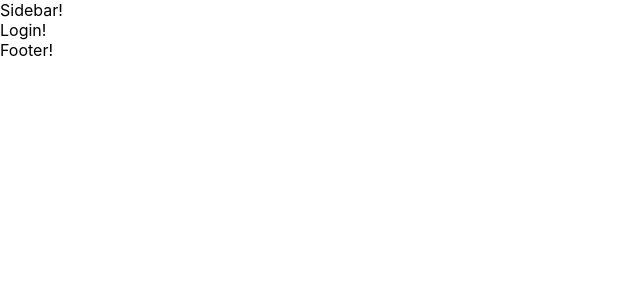
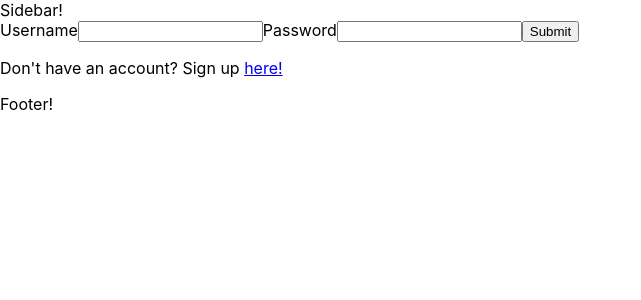
Before and after one commit to PotluckPlanner-devin/Front-End-React, a React (Create React App) app: page / in a window 1280 px wide. Shown: the top 300 px of the page, without its empty margins (0-641 px from the left). Built offline with nearby package versions, Linux system fonts and the light colour scheme.

Commit message:
Login.js working, dependencies added

```diff
--- a/package.json
+++ b/package.json
@@ -6,13 +6,15 @@
     "@testing-library/jest-dom": "^4.2.4",
     "@testing-library/react": "^9.3.2",
     "@testing-library/user-event": "^7.1.2",
+    "axios": "^0.19.2",
     "react": "^16.13.0",
     "react-dom": "^16.13.0",
     "react-redux": "^7.2.0",
     "react-router-dom": "^5.1.2",
     "react-scripts": "3.4.0",
     "redux": "^4.0.5",
-    "redux-thunk": "^2.3.0"
+    "redux-thunk": "^2.3.0",
+    "styled-components": "^5.0.1"
   },
   "scripts": {
     "start": "react-scripts start",
--- a/src/App.js
+++ b/src/App.js
@@ -14,8 +14,7 @@ function App() {
       <Sidebar />
       <div>
         <Switch>
-          <Route exact path="/" component={Login} />
-          <Route path="/login" component={Login} />
+          <Route exact path="/" render={props => <Login {...props} />} />
           <Route path="/registration" component={Registration} />
           <Route path="/profile/:id" component={Profile} />
           <Route path="/event/:id" component={Event} />
--- a/src/components/Login.js
+++ b/src/components/Login.js
@@ -1,7 +1,71 @@
-import React from "react";
+import React, { useState } from "react";
+import { Link } from "react-router-dom";
+import axios from "axios";
 
 const Login = () => {
-  return <div>Login!</div>;
+  const [credentials, setCredentials] = useState({
+    username: "",
+    password: ""
+  });
+
+  // console.log(credentials);
+
+  const handleChange = e => {
+    setCredentials({
+      ...credentials,
+      [e.target.name]: e.target.value
+    });
+  };
+
+  const login = e => {
+    e.preventDefault();
+    axios
+      .post(
+        "https://potluckplanner-buildweek.herokuapp.com/api/authentication/login",
+        credentials
+      )
+      .then(res => {
+        console.log("Login Response", res);
+      })
+      .catch(err => console.log("Login Error", err));
+  };
+
+  return (
+    <div>
+      <form>
+        <label>
+          Username
+          <input
+            required
+            id="username"
+            name="username"
+            type="text"
+            value={credentials.username}
+            onChange={handleChange}
+            autoComplete="off"
+          />
+        </label>
+        <label>
+          Password
+          <input
+            required
+            id="password"
+            name="password"
+            type="text"
+            value={credentials.password}
+            onChange={handleChange}
+            autoComplete="off"
+          />
+        </label>
+        <button type="submit" onClick={login}>
+          Submit
+        </button>
+      </form>
+      <p>
+        Don't have an account? Sign up <Link to="/registration">here!</Link>
+      </p>
+    </div>
+  );
 };
 
 export default Login;
```
Also changed, not shown: 1 other file (tests, documents, lock files or other folders).
